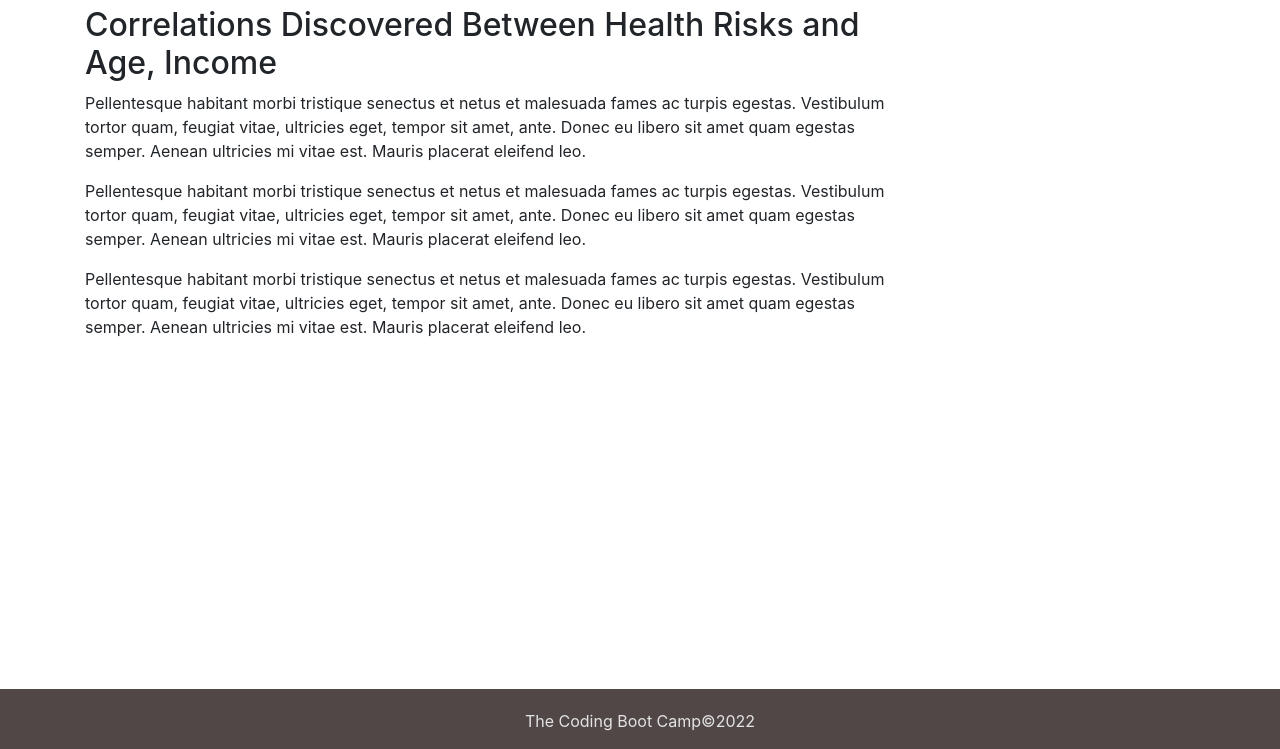
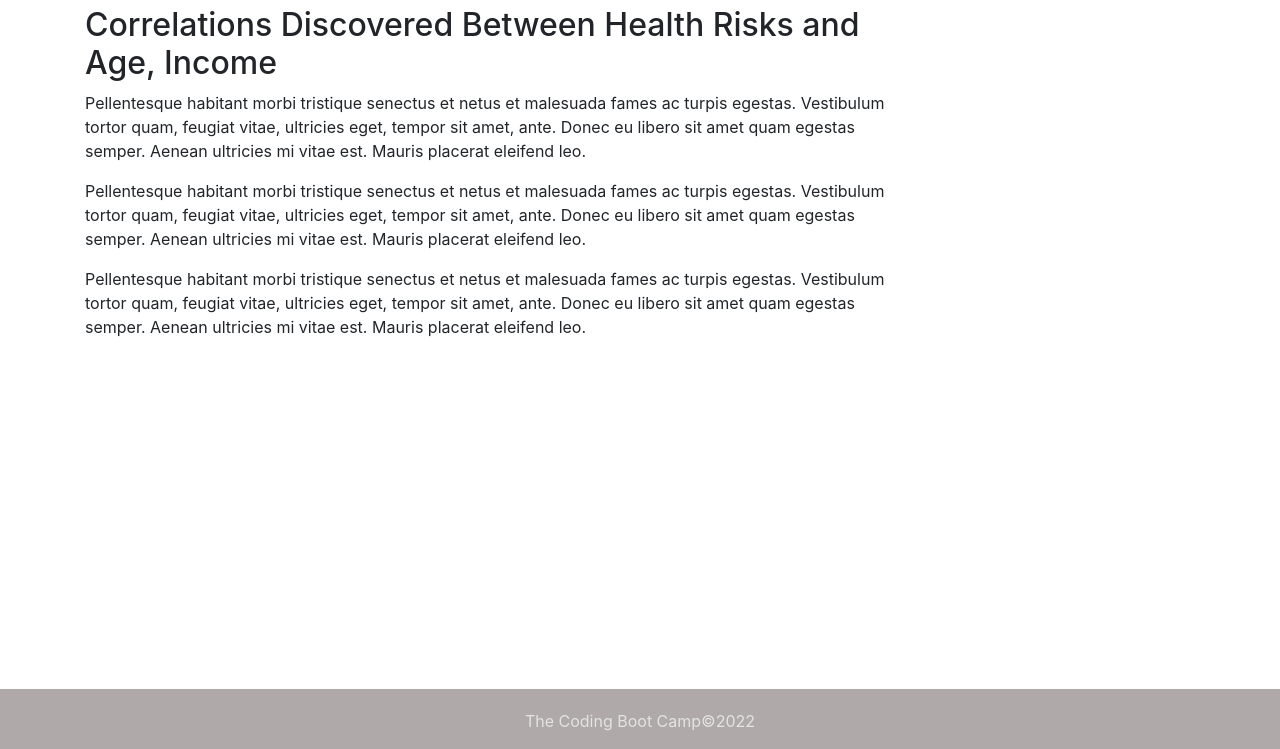
Before and after one commit to chirchir92/D3-Challenge, a plain HTML site: page index.html in a window 1280 px wide. Shown: the part 51-800 px from the top of the page. Drawn offline with nearby package versions, Linux system fonts and the light colour scheme.

Commit message:
added initial files

```diff
--- a/assets/css/style.css
+++ b/assets/css/style.css
@@ -22,7 +22,7 @@ body {
   padding-top: 20px;
   padding-bottom: 40px;
   text-align: center;
-  background-color: #514747;
+  background-color: #afa9a9;
 }
 
 #footer p {
```
